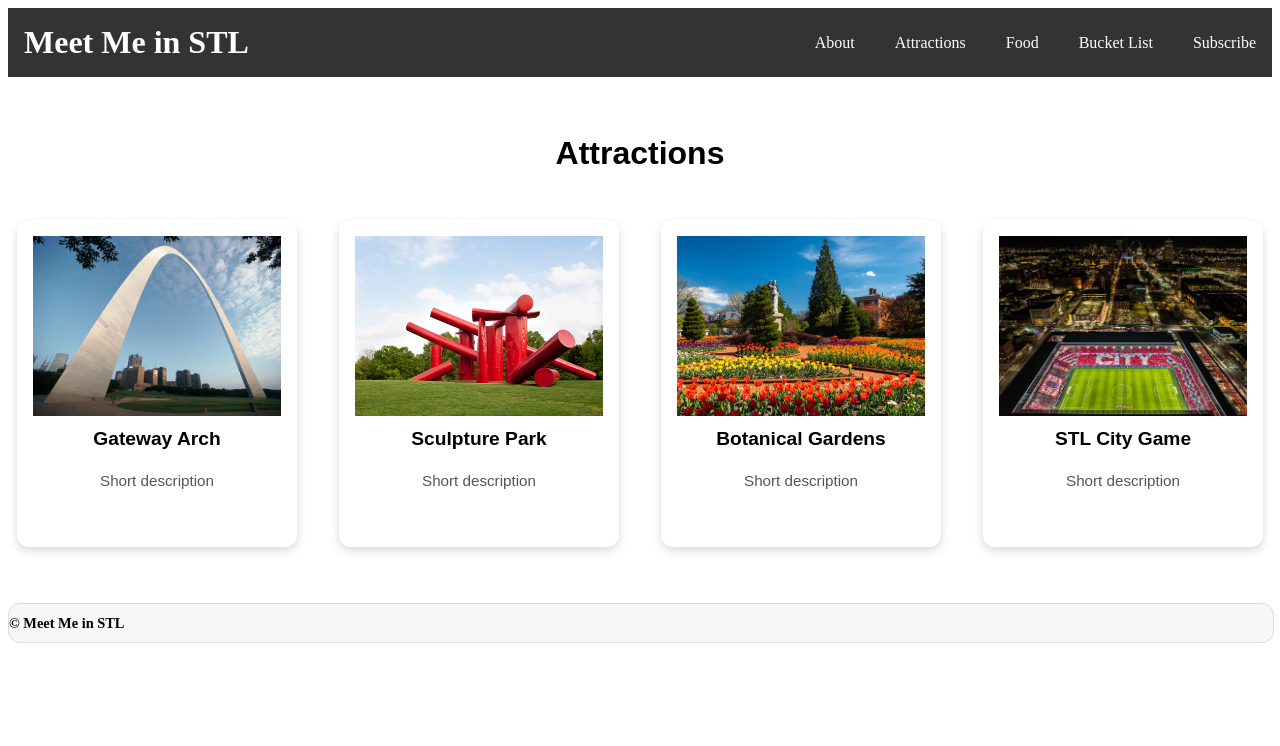
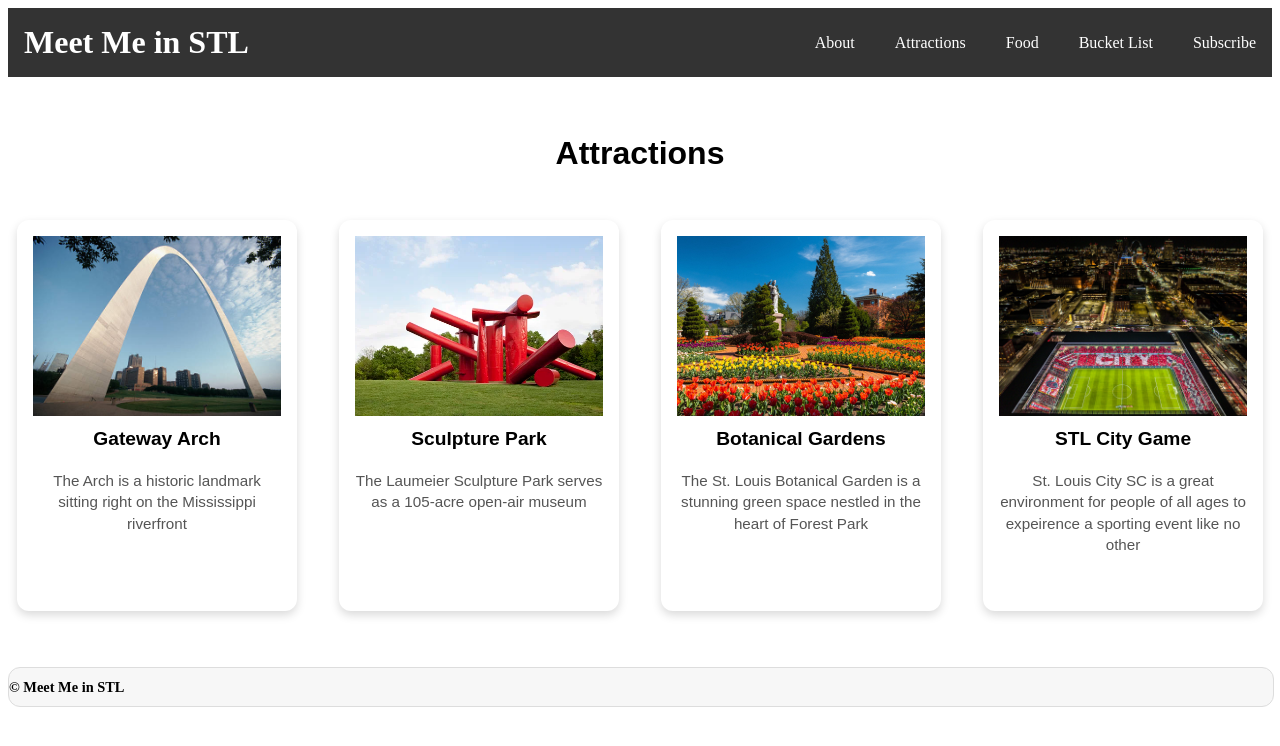
Before and after one commit to awigand8/unit-1-final-project-aidan-w, a React (Vite) app in the folder unit1-final-project/: page /attractions in a window 1280 px wide. Shown: the top 746 px of the page. Built offline with nearby package versions, Linux system fonts and the light colour scheme.

Commit message:
added all descriptions and short descriptions for attractions page

```diff
--- a/unit1-final-project/src/components/Attractions.jsx
+++ b/unit1-final-project/src/components/Attractions.jsx
@@ -2,14 +2,14 @@ import Copyright from './Copyright';
 import DynamicPage from './DynamicPage';
 
 const attractionsData = [
-    { id: 1, category: "attraction", name: "Gateway Arch", description: "Example description", shortdesc: "Short description", image: "/images/arch.jpg"},
-    { id: 2, category: "attraction", name: "Sculpture Park", description: "Example description", shortdesc: "Short description", image: "/images/sculpture park.webp"},
-    { id: 3, category: "attraction", name: "Botanical Gardens", description: "Example description", shortdesc: "Short description", image: "/images/botanicalgarden.jpg"},
-    { id: 4, category: "attraction", name: "STL City Game", description: "Example description", shortdesc: "Short description", image: "/images/stlcitygame.jpg"},
+    { id: 1, category: "attraction", name: "Gateway Arch", description: "The Arch is a historic landmark sitting right on the Mississippi riverfront, making it a promanit view of the city skyline. The Arch isn't just a symbol for St. Louis but also a point of national history because here the journey towards the west began. This monument was built in response for the need to reitalize the Riverfront, but stood to commemorate the westward expansion.  ", shortdesc: "The Arch is a historic landmark sitting right on the Mississippi riverfront", image: "/images/arch.jpg"},
+    { id: 2, category: "attraction", name: "Sculpture Park", description: "The Laumeier Sculpture Park serves as a 105-acre open-air museum. It features over 70 large-scale outdoor sculptures and offers a 1.4-mile walking trail for visitors to enjoy the art and nature. The park was established in 1976, and is recognized as one of the largest and most significant sculpture parks in the United States.", shortdesc: "The Laumeier Sculpture Park serves as a 105-acre open-air museum", image: "/images/sculpture park.webp"},
+    { id: 3, category: "attraction", name: "Botanical Gardens", description: "The St. Louis Botanical Garden is a stunning green space nestled in the heart of Forest Park, offering visitors a vibrant display of plants, flowers, and themed gardens. The garden isn't just a beautiful escape—it's also a center for education and conservation, highlighting plant species from around the globe. Established to provide both a place of natural beauty and a hub for public learning, the Botanical Garden continues to inspire visitors to explore, relax, and connect with the natural world, making it a cherished landmark of St. Louis.", shortdesc: "The St. Louis Botanical Garden is a stunning green space nestled in the heart of Forest Park", image: "/images/botanicalgarden.jpg"},
+    { id: 4, category: "attraction", name: "STL City Game", description: "St. Louis City SC is a great environment for people of all ages to experience a sporting event like no other. From the engaging roars of the crowd, delicious food venders, and your favorite players playing home games at the state-of-the-art CityPark. Its an experience like no other, bringing Major League Soccer action to fans across the region. The team isn't just a source of entertainment, it's also a symbol of St. Louis' rich sports tradition and growing soccer culture.", shortdesc: "St. Louis City SC is a great environment for people of all ages to expeirence a sporting event like no other", image: "/images/stlcitygame.jpg"},
 ];
 
 function Attractions( { handleAdd }) {
-    return(
+    return (
         <div>
             <DynamicPage title="Attractions" data={attractionsData} onAdd={handleAdd}/>
             <Copyright />
```
